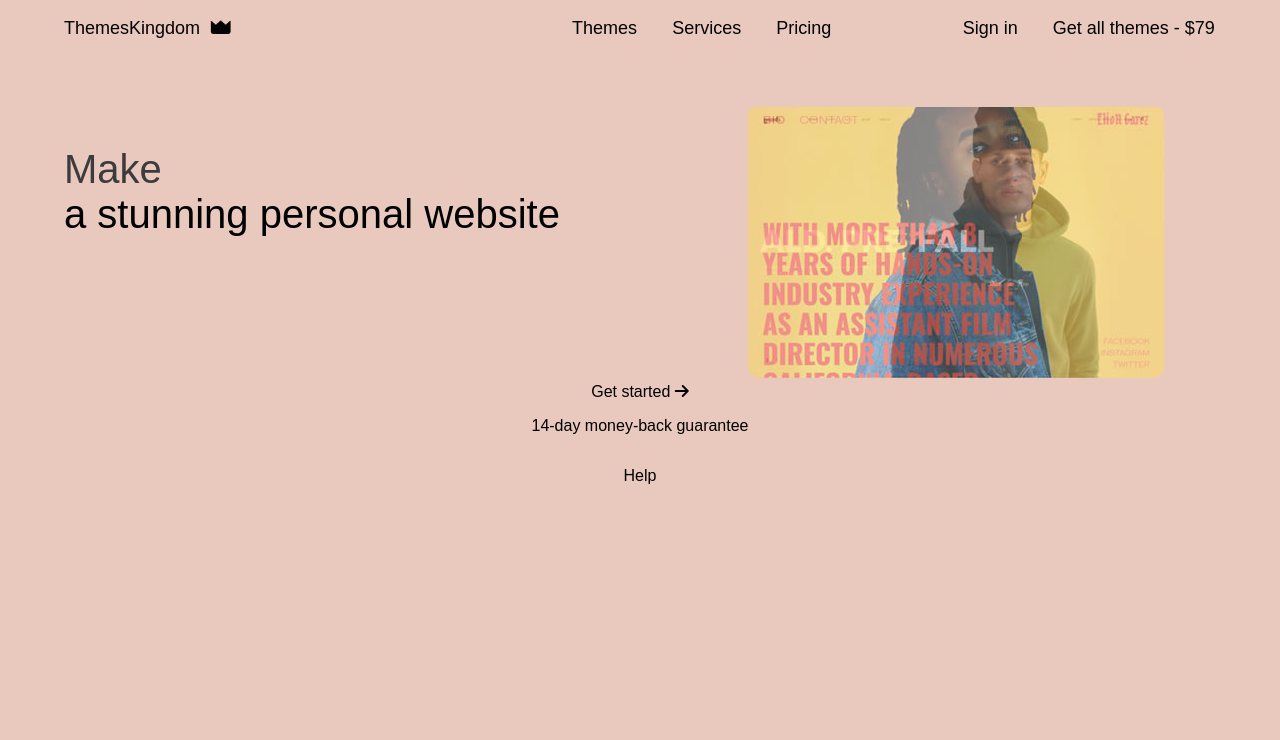
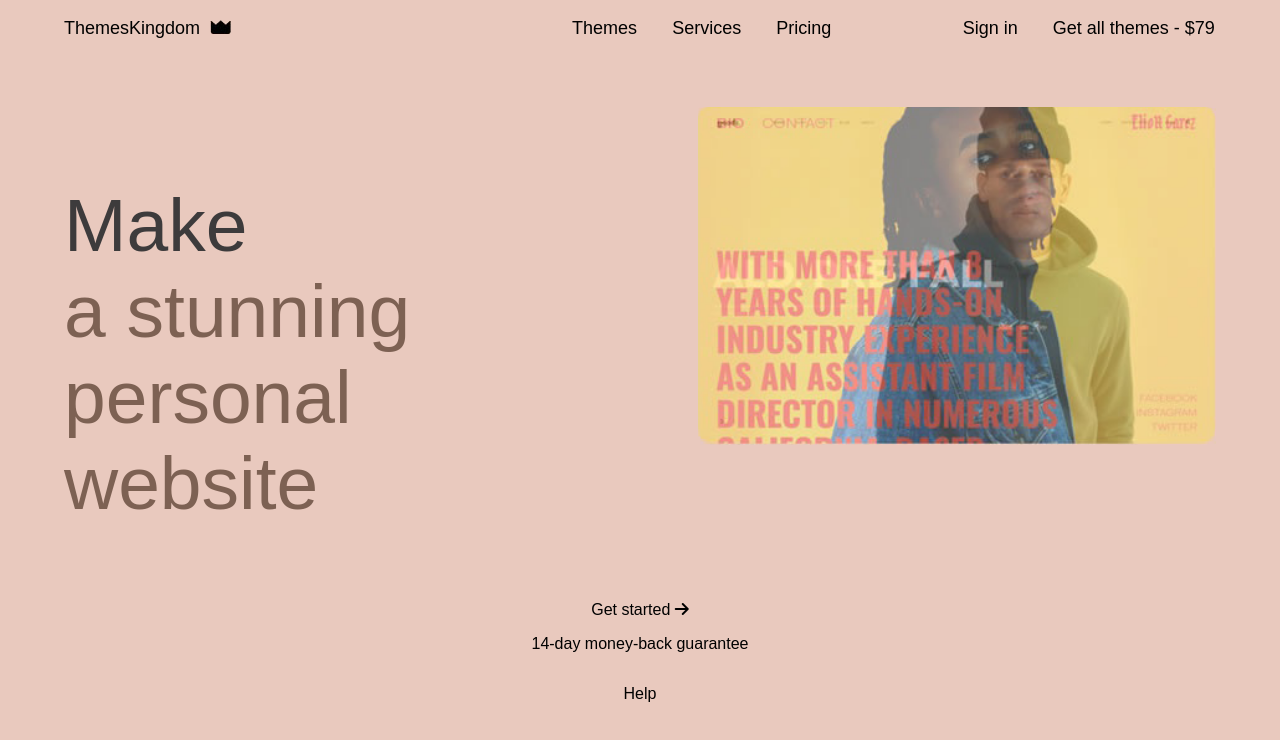
Before and after one commit to Matulanas/2-ThemesKingdom, a plain HTML site: page index.html in a window 1280 px wide. Drawn offline with Linux system fonts and the light colour scheme.

Commit message:
Update styles.css

```diff
--- a/styles.css
+++ b/styles.css
@@ -4,7 +4,6 @@ body {
     vertical-align: top;
     box-sizing: border-box;
     background-color: #e9c9be;
-    word-break: break-all;
     text-align: center;
     font-family: Arial, Helvetica, sans-serif;
 }
@@ -53,9 +52,16 @@ header {
 }
 .left {
     text-align: left;
-    font-size: 40px;
+}
+.left > p {
+    font-size: 75px;
     font-weight: 100;
+    width: 85%;
+    color: #7d6153;
 }
 .left > p > span {
     color: #3d3b3c;
 }
+.right > img {
+    width: 100%;
+}
```
